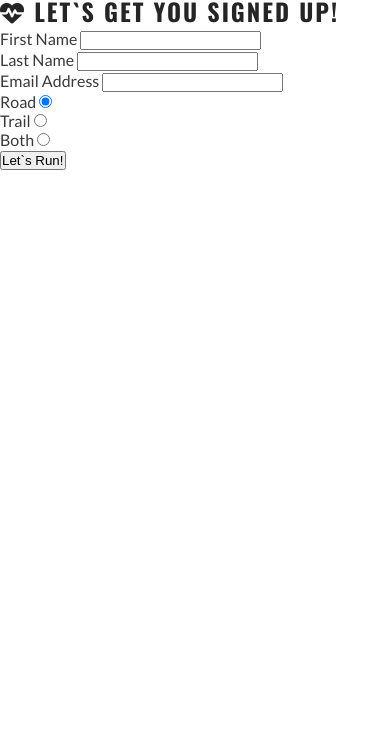
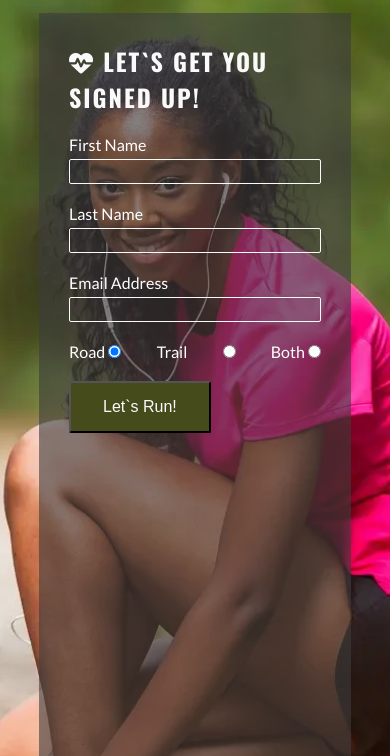
Before and after one commit to abi19x/love-running, a plain HTML site: page signup.html in a window 390 px wide. Shown: the part 54-810 px from the top of the page. Drawn offline with nearby package versions, Linux system fonts and the light colour scheme.

Commit message:
Add styles to the sign up page, without responsiveness

```diff
--- a/assets/favicon-zip/css/style.css
+++ b/assets/favicon-zip/css/style.css
@@ -207,6 +207,53 @@ hr {
     line-height: 0;
 }
 
+#signup {
+    background: url(../images/signup-image.webp);
+    background-size: cover;
+    background-position: 75%;
+    display: flex;
+    flex-grow: 1;
+    padding: 20px 10% 0 10%;
+}
+
+#signup-form>h2 {
+    /* This will override the heading color set in general styles */
+    color: #fafafa;
+    margin-bottom: 20px;
+
+}
+
+#signup-form {
+    background-color: rgba(60, 60, 60, .6);
+    color: #ffffff;
+    padding: 30px;
+}
+
+.text-input {
+    background: transparent;
+    color: #fafafa;
+    width: 100%;
+    height: 25px;
+    margin: 5px 0 20px 0;
+    border: 1px solid #fafafa;
+    border-radius: 2px;
+    padding: 0 5px;
+}
+
+.radio-buttons {
+    width: 100%;
+    display: flex;
+    justify-content: space-between;
+}
+
+.join-button {
+    background-color: #454b1b;
+    color: #fafafa;
+    font-size: 100%;
+    border-radius: 2px;
+    margin-top: 20px;
+    padding: 15px 32px;
+}
 /* footer */
 #social-networks {
     text-align: center;
```
Also changed, not shown: assets/favicon-zip/images/signup-image.webp (added).
